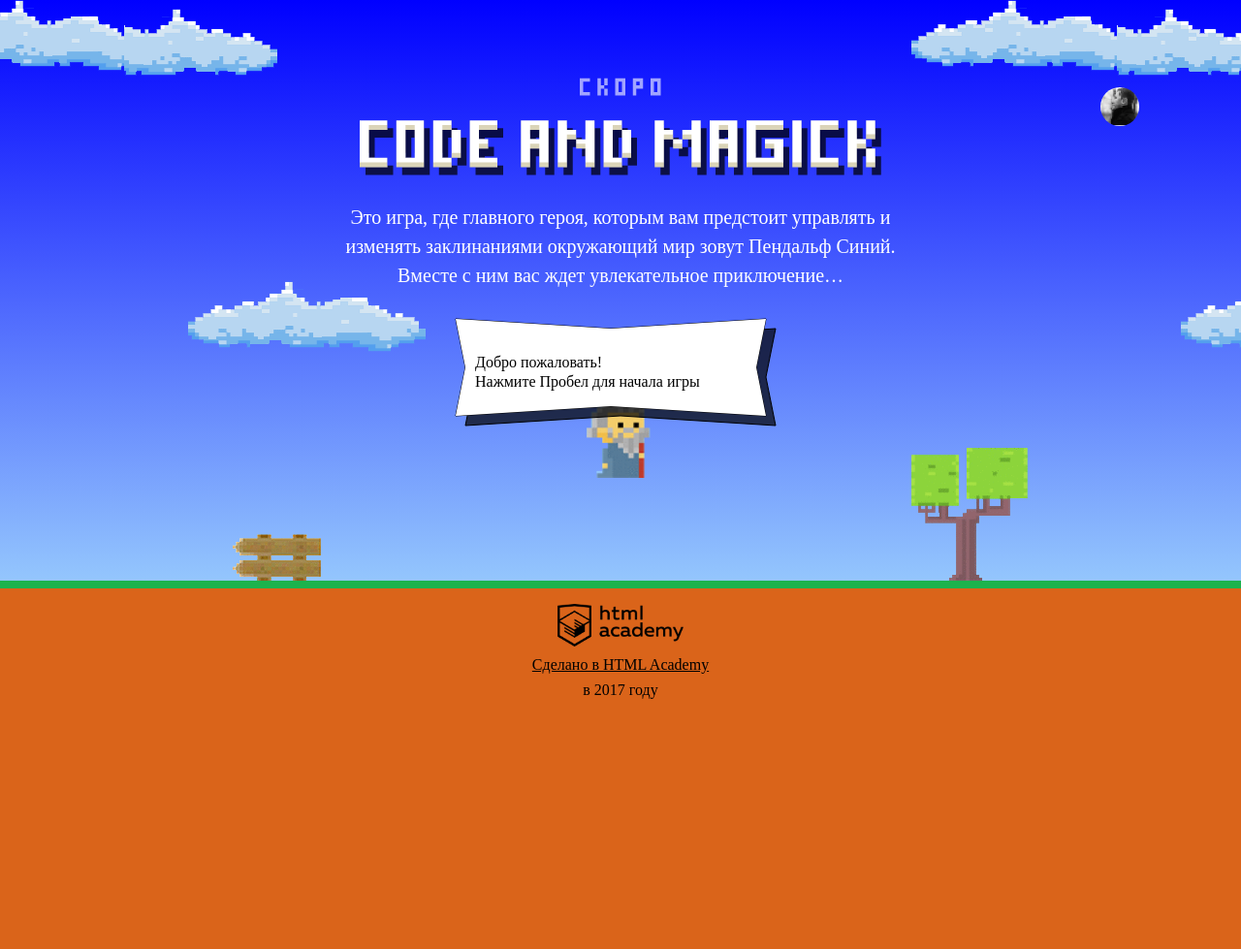
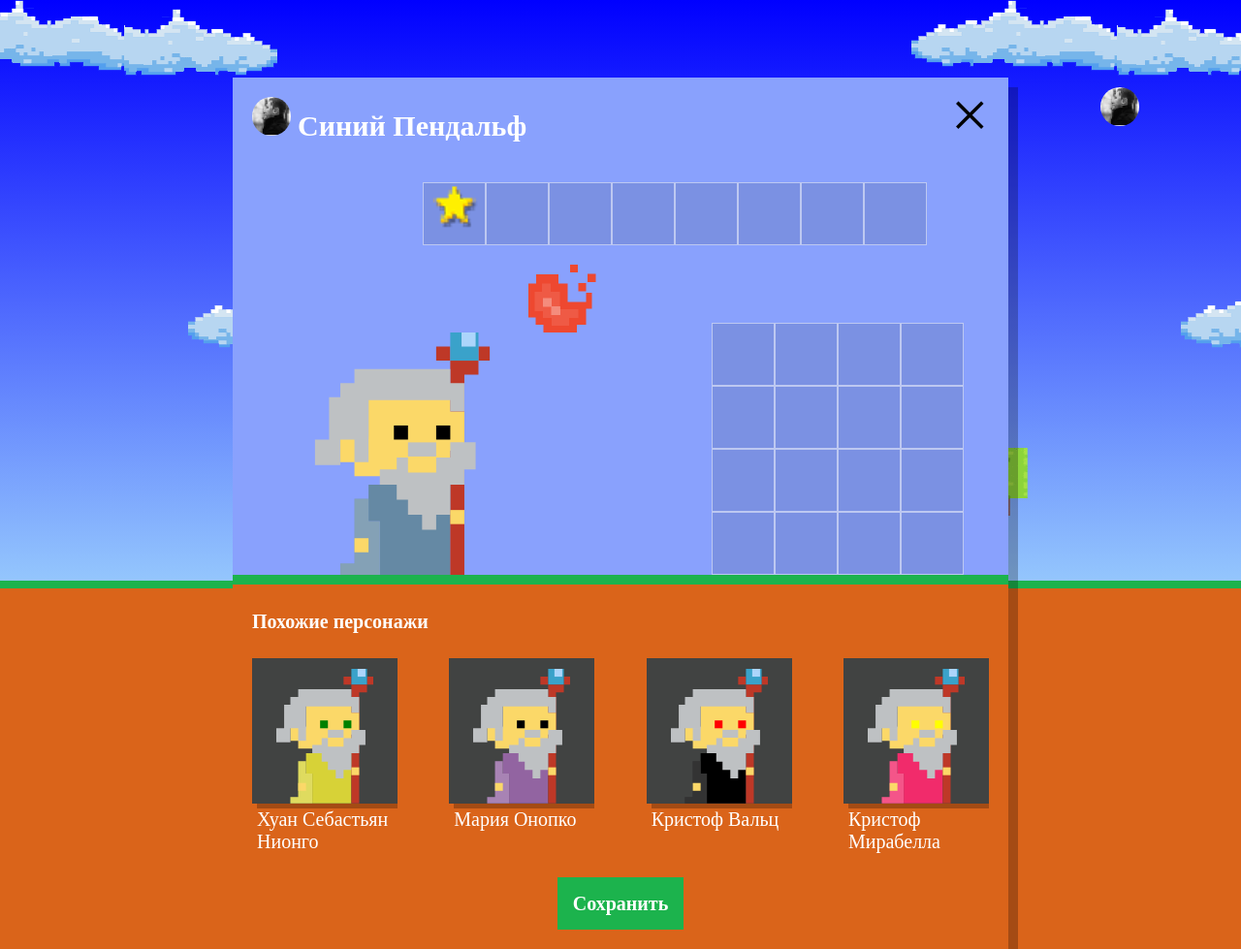
Before and after one commit to besputindanil/118727-code-and-magick-18, a website: page index.html in a window 1280 px wide. Shown: the whole page at 97% size. Before the commit the page ends 800 px from the top, so only its background shows below. Drawn offline with Linux system fonts and the light colour scheme; a web font is replaced by a local one.

Commit message:
Генерация похожих персонажей

```diff
--- a/index.html
+++ b/index.html
@@ -202,6 +202,7 @@
   };
 </script>
 <script src="js/stat.js"></script>
+<script src="js/setup.js"></script>
 <script src="js/game.js"></script>
 
 </body>
--- /dev/null
+++ b/js/setup.js
@@ -0,0 +1,62 @@
+'use strict';
+
+var WIZARD_NAMES = ['Иван', 'Хуан Себастьян', 'Мария', 'Кристоф', 'Виктор', 'Юлия', 'Люпита', 'Вашингтон'];
+
+var WIZARD_SURNAMES = ['да Марья', 'Верон', 'Мирабелла', 'Вальц', 'Онопко', 'Топольницкая', 'Нионго', 'Ирвинг'];
+
+var COAT_COLORS = ['rgb(101, 137, 164)', 'rgb(241, 43, 107)', 'rgb(146, 100, 161)', 'rgb(56, 159, 117)', 'rgb(215, 210, 55)', 'rgb(0, 0, 0)'];
+
+var EYES_COLORS = ['black', 'red', 'blue', 'yellow', 'green'];
+
+var userDialog = document.querySelector('.setup');
+userDialog.classList.remove('hidden');
+
+var similarListElement = document.querySelector('.setup-similar-list');
+
+var similarWizardTemplate = document.querySelector('#similar-wizard-template').content.querySelector('.setup-similar-item');
+
+var random = function (min, max) {
+  return Math.floor(Math.random() * (max - min + 1)) + min;
+};
+
+var wizards = [
+  {
+    name: WIZARD_NAMES[random(0, 7)] + ' ' + WIZARD_SURNAMES[random(0, 7)],
+    coatColor: COAT_COLORS[random(0, 5)],
+    eyesColor: EYES_COLORS[random(0, 4)]
+  },
+  {
+    name: WIZARD_NAMES[random(0, 7)] + ' ' + WIZARD_SURNAMES[random(0, 7)],
+    coatColor: COAT_COLORS[random(0, 5)],
+    eyesColor: EYES_COLORS[random(0, 4)]
+  },
+  {
+    name: WIZARD_NAMES[random(0, 7)] + ' ' + WIZARD_SURNAMES[random(0, 7)],
+    coatColor: COAT_COLORS[random(0, 5)],
+    eyesColor: EYES_COLORS[random(0, 4)]
+  },
+  {
+    name: WIZARD_NAMES[random(0, 7)] + ' ' + WIZARD_SURNAMES[random(0, 7)],
+    coatColor: COAT_COLORS[random(0, 5)],
+    eyesColor: EYES_COLORS[random(0, 4)]
+  }
+];
+
+var renderWizard = function (wizard) {
+  var wizardElement = similarWizardTemplate.cloneNode(true);
+
+  wizardElement.querySelector('.setup-similar-label').textContent = wizard.name;
+  wizardElement.querySelector('.wizard-coat').style.fill = wizard.coatColor;
+  wizardElement.querySelector('.wizard-eyes').style.fill = wizard.eyesColor;
+
+  return wizardElement;
+};
+
+var fragment = document.createDocumentFragment();
+for (var i = 0; i < wizards.length; i++) {
+  fragment.appendChild(renderWizard(wizards[i]));
+}
+
+similarListElement.appendChild(fragment);
+
+userDialog.querySelector('.setup-similar').classList.remove('hidden');
```
